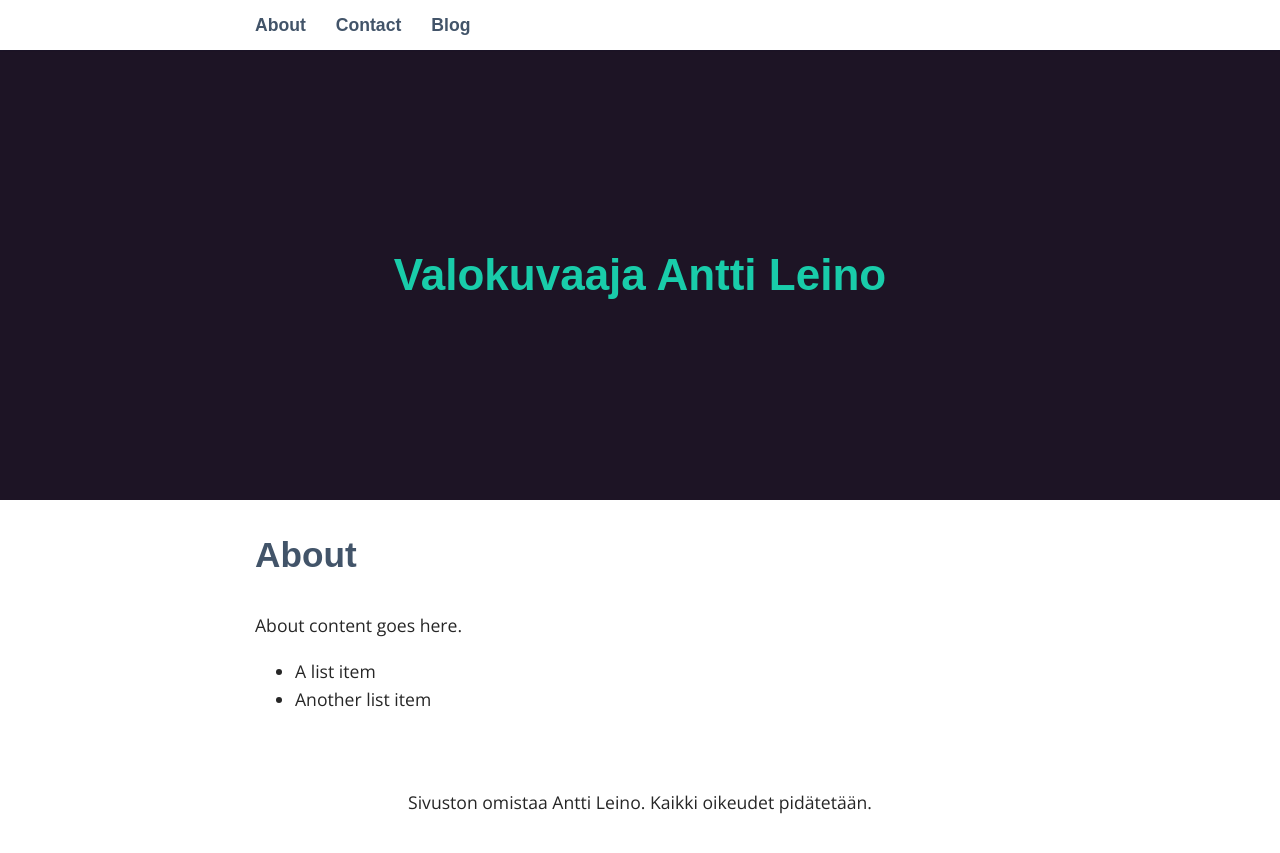
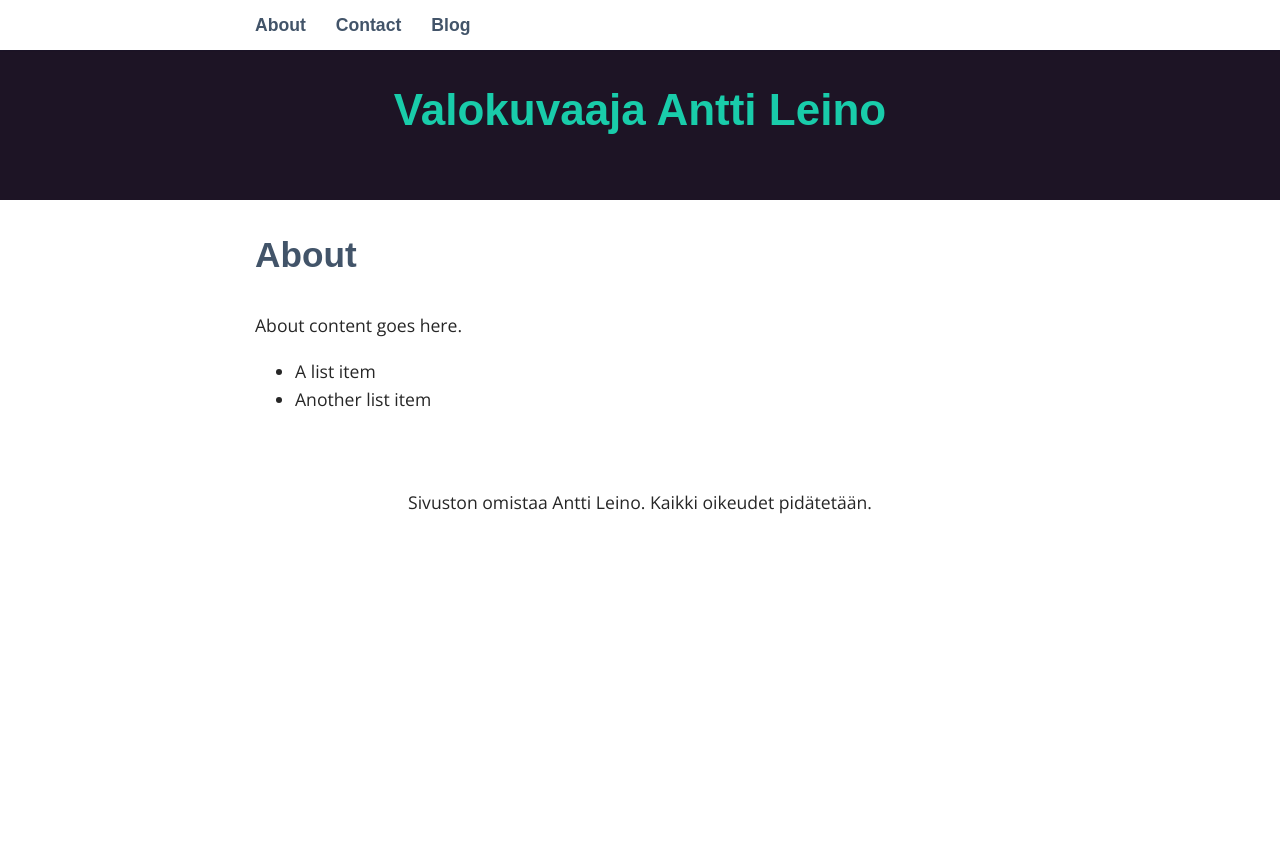
Before and after one commit to anzakanza/anzakanza.github.io, a Jekyll site: the page built from _pages/01_about.md, in a window 1280 px wide. Shown: the top 853 px of the page. Built offline with Jekyll 4.4.1, drawn with Linux system fonts in a browser that asks for light colours; some web fonts are replaced.

Commit message:
Update _layout.scss

```diff
--- a/_sass/_layout.scss
+++ b/_sass/_layout.scss
@@ -40,8 +40,8 @@ body {
     background: $header;
     padding: 0px 15px;
     text-align: center;
-    margin: 50px 0 0;
-    height: 50vh;
+    margin: 20px 0 0;
+    height: 20vh;
     display: flex;
     justify-content: center;
     align-items: center;
```
